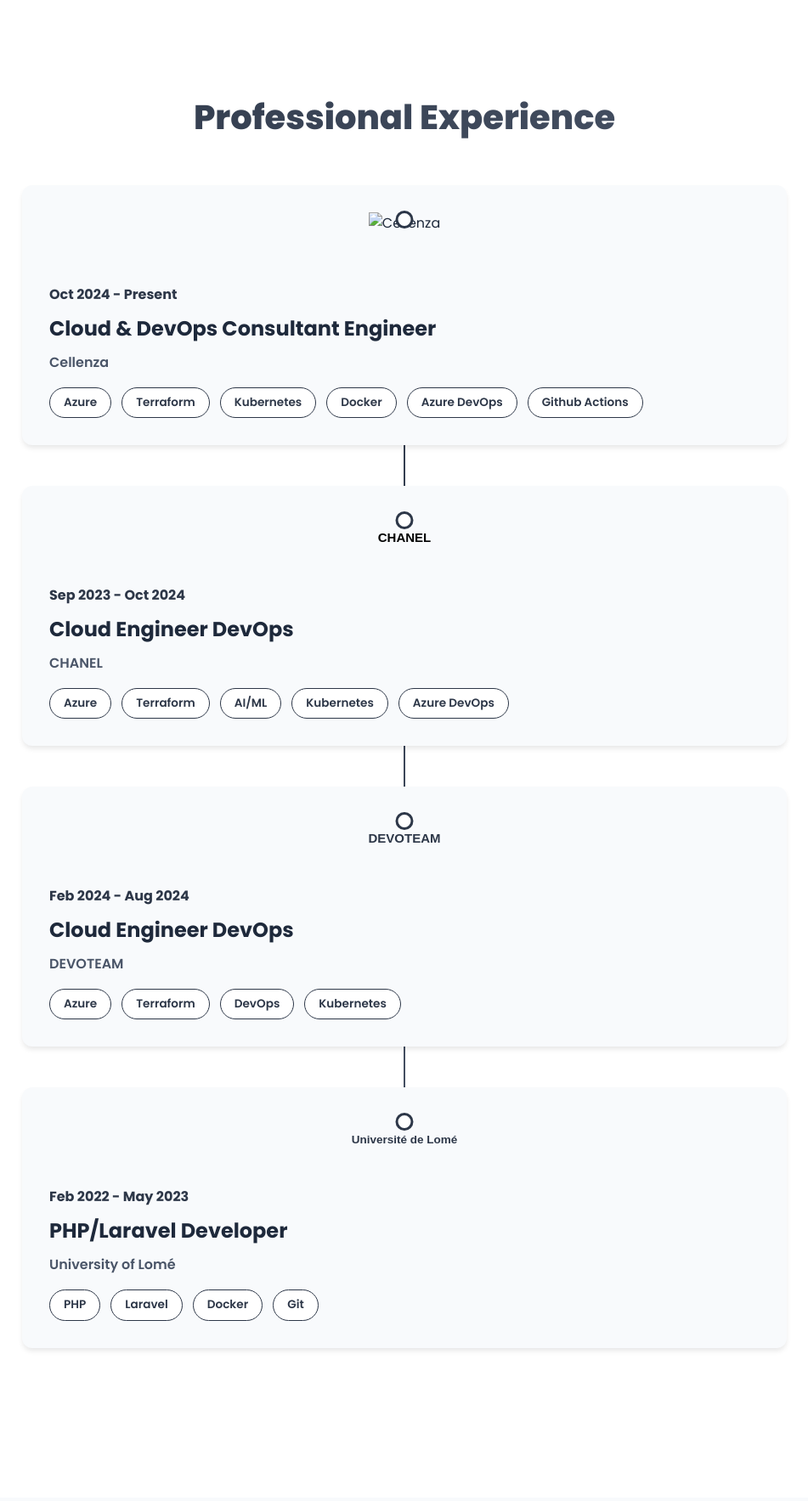
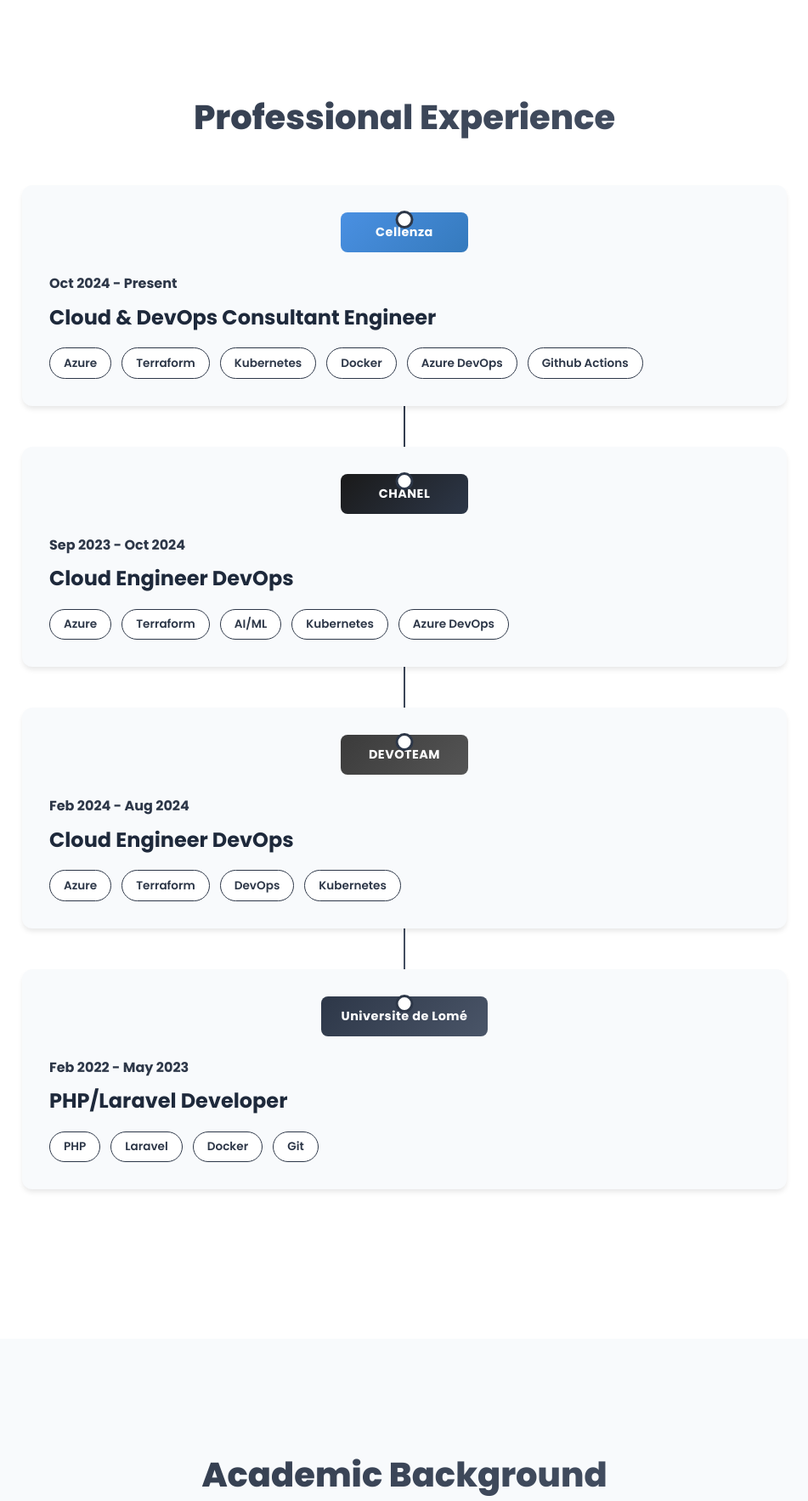
Before and after one commit to Elpidio16/EL.portfolio, a Flask app: page / in a window 1280 px wide. Shown: the part 1596-3363 px from the top of the page at 85% size, without its empty margins (164-1115 px from the left). Run offline with Flask 3, Linux system fonts and the light colour scheme; some libraries are stand-ins or nearby versions.

Commit message:
fix: Replace company logos with styled badges

```diff
--- a/app/static/css/style.css
+++ b/app/static/css/style.css
@@ -373,17 +373,37 @@ body {
     background: linear-gradient(to bottom, var(--primary-color), var(--secondary-color));
 }
 
-.company-logo {
+.company-header {
     display: flex;
     justify-content: center;
     margin-bottom: 1.5rem;
-    height: 60px;
 }
 
-.company-logo img {
-    max-height: 60px;
-    max-width: 150px;
-    object-fit: contain;
+.company-badge {
+    padding: 0.75rem 1.5rem;
+    border-radius: 8px;
+    font-weight: 700;
+    font-size: 0.9rem;
+    letter-spacing: 0.5px;
+    color: white;
+    text-align: center;
+    min-width: 150px;
+}
+
+.company-badge.cellenza {
+    background: linear-gradient(135deg, #4a90e2, #357abd);
+}
+
+.company-badge.chanel {
+    background: linear-gradient(135deg, #1a1a1a, #2d3748);
+}
+
+.company-badge.devoteam {
+    background: linear-gradient(135deg, #3b3b3b, #555555);
+}
+
+.company-badge.ulome {
+    background: linear-gradient(135deg, #2d3748, #4a5568);
 }
 
 .timeline-item {
--- a/app/templates/index.html
+++ b/app/templates/index.html
@@ -57,13 +57,12 @@
         <h2 class="section-title">Professional Experience</h2>
         <div class="experience-timeline">
             <div class="timeline-item">
-                <div class="company-logo">
-                    <img src="{{ url_for('static', filename='images/company-logos/cellenza.png') }}" alt="Cellenza">
+                <div class="company-header">
+                    <div class="company-badge cellenza">Cellenza</div>
                 </div>
                 <div class="timeline-date">Oct 2024 - Present</div>
                 <div class="timeline-content">
                     <h3>Cloud & DevOps Consultant Engineer</h3>
-                    <p class="company">Cellenza</p>
                     <div class="tech-tags">
                         <span class="tag">Azure</span>
                         <span class="tag">Terraform</span>
@@ -76,13 +75,12 @@
             </div>
 
             <div class="timeline-item">
-                <div class="company-logo">
-                    <img src="{{ url_for('static', filename='images/company-logos/chanel.svg') }}" alt="CHANEL">
+                <div class="company-header">
+                    <div class="company-badge chanel">CHANEL</div>
                 </div>
                 <div class="timeline-date">Sep 2023 - Oct 2024</div>
                 <div class="timeline-content">
                     <h3>Cloud Engineer DevOps</h3>
-                    <p class="company">CHANEL</p>
                     <div class="tech-tags">
                         <span class="tag">Azure</span>
                         <span class="tag">Terraform</span>
@@ -94,13 +92,12 @@
             </div>
 
             <div class="timeline-item">
-                <div class="company-logo">
-                    <img src="{{ url_for('static', filename='images/company-logos/devoteam.svg') }}" alt="DEVOTEAM">
+                <div class="company-header">
+                    <div class="company-badge devoteam">DEVOTEAM</div>
                 </div>
                 <div class="timeline-date">Feb 2024 - Aug 2024</div>
                 <div class="timeline-content">
                     <h3>Cloud Engineer DevOps</h3>
-                    <p class="company">DEVOTEAM</p>
                     <div class="tech-tags">
                         <span class="tag">Azure</span>
                         <span class="tag">Terraform</span>
@@ -111,13 +108,12 @@
             </div>
 
             <div class="timeline-item">
-                <div class="company-logo">
-                    <img src="{{ url_for('static', filename='images/company-logos/universite-lome.svg') }}" alt="University of Lomé">
+                <div class="company-header">
+                    <div class="company-badge ulome">Université de Lomé</div>
                 </div>
                 <div class="timeline-date">Feb 2022 - May 2023</div>
                 <div class="timeline-content">
                     <h3>PHP/Laravel Developer</h3>
-                    <p class="company">University of Lomé</p>
                     <div class="tech-tags">
                         <span class="tag">PHP</span>
                         <span class="tag">Laravel</span>
```
Also changed, not shown: public/css/style.css (+26 -6 lines), public/index.html (+8 -12 lines).
